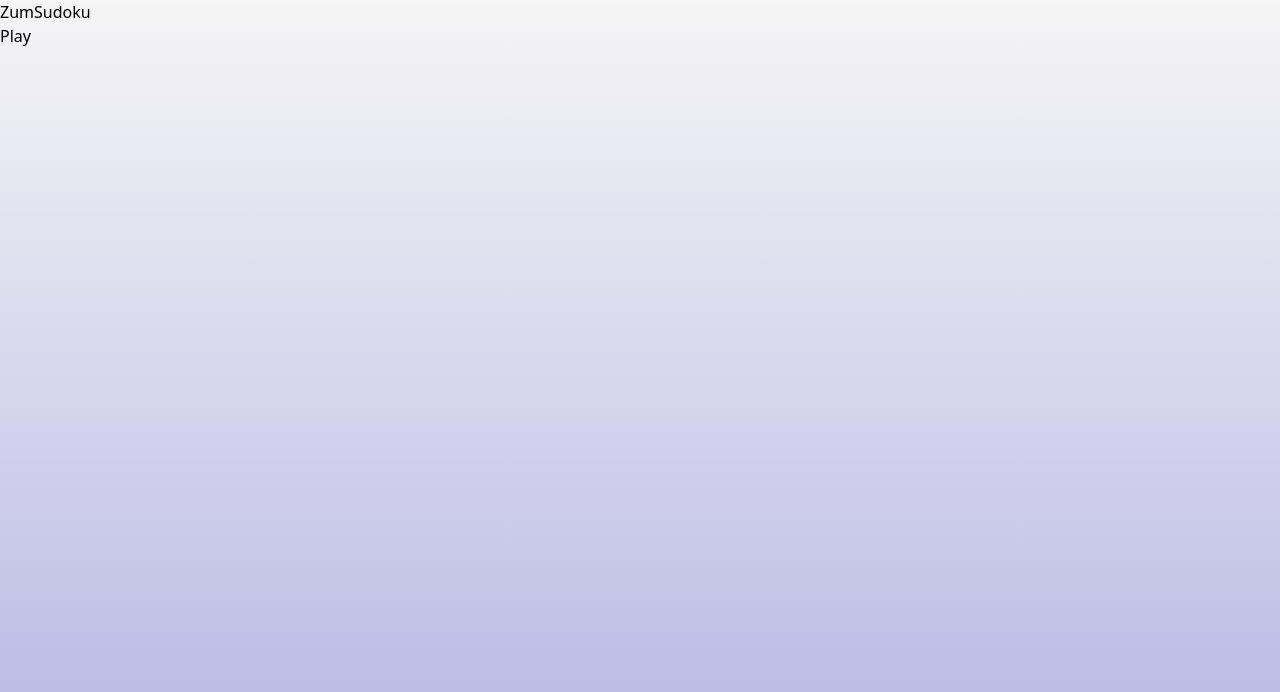
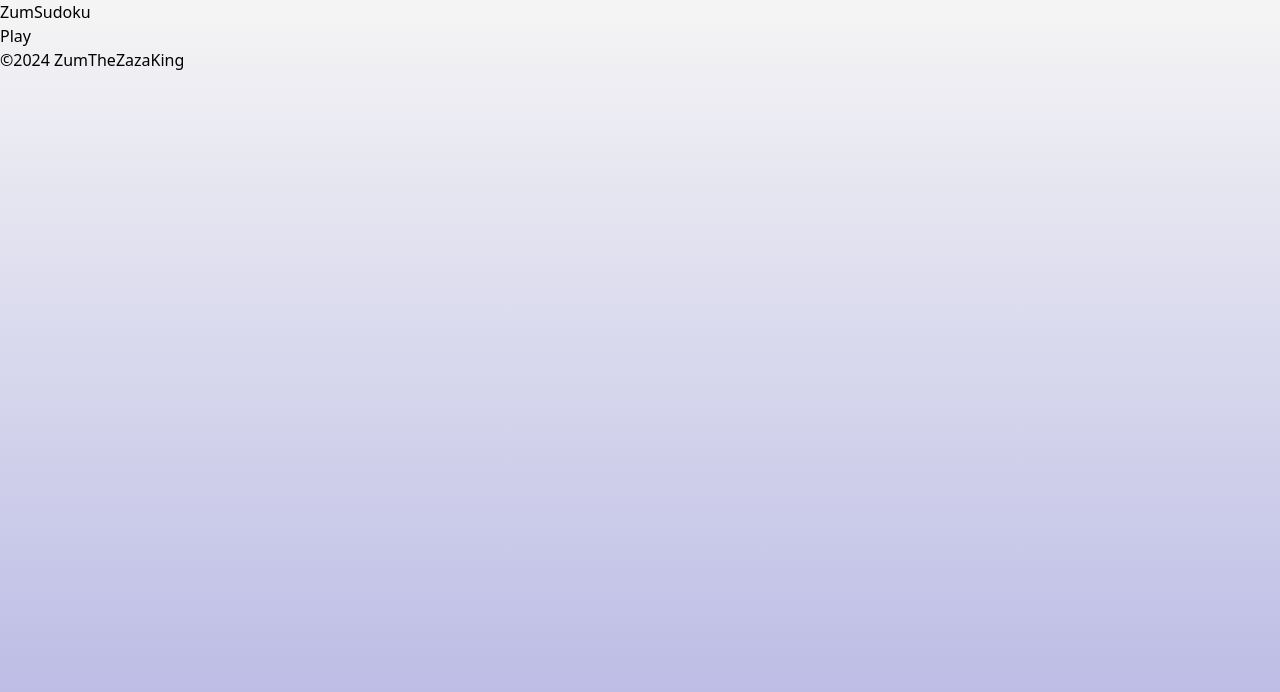
Before and after one commit to ZumTheZazaKing/sudoku, a React (Vite) app: page / in a window 1280 px wide. Shown: the top 692 px of the page. Built offline with nearby package versions, Linux system fonts and the light colour scheme.

Commit message:
added footer

```diff
--- a/src/App.jsx
+++ b/src/App.jsx
@@ -1,5 +1,6 @@
 import { HashRouter as Router, Routes, Route } from "react-router-dom";
 import { Suspense, lazy } from "react";
+import Footer from "./components/Footer";
 
 const Landing = lazy(() =>
   import("./pages/Landing").then((module) => ({ default: module.Landing }))
@@ -12,6 +13,7 @@ function App() {
       <Routes>
         <Route path="/" element={<Landing />} />
       </Routes>
+      <Footer />
     </Router>
   );
 }
--- /dev/null
+++ b/src/components/Footer.jsx
@@ -0,0 +1,8 @@
+const Footer = () => {
+  return (
+    <footer className="absolute bottom-2 text-center w-full uppercase text-xs font-semibold tracking-wider text-[rgba(0,0,0,0.6)]">
+      &copy;2024 ZumTheZazaKing
+    </footer>
+  );
+};
+export default Footer;
```
